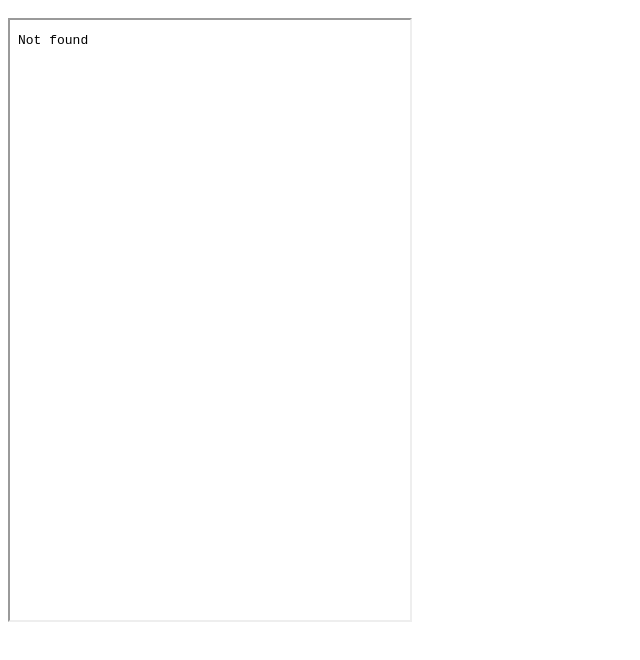
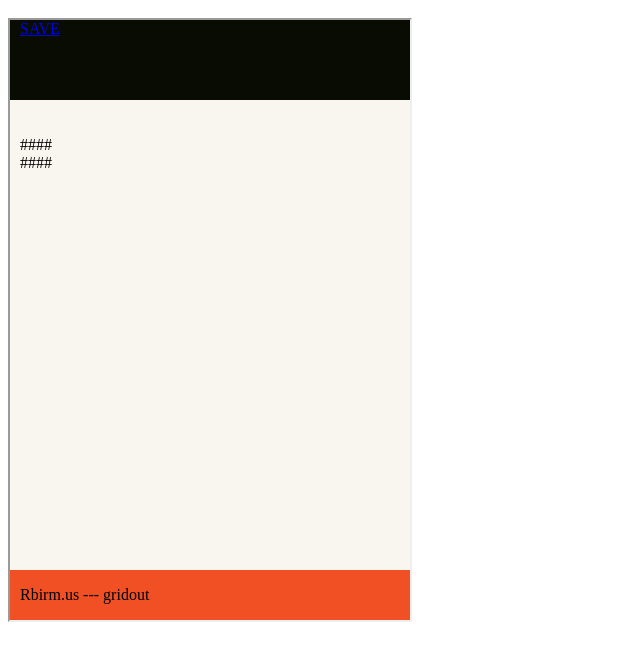
Before and after one commit to birm/gridout, a website: page index.html in a window 1280 px wide. Shown: the part 48-708 px from the top of the page, without its empty margins (0-640 px from the left). Drawn offline with Linux system fonts and the light colour scheme; the site is published under a folder, as on GitHub Pages, so addresses that start at the root find nothing.

Commit message:
Update index.html

```diff
--- a/index.html
+++ b/index.html
@@ -1,4 +1,4 @@
 <html>
   <h1>preview gridout</h1>
-  <iframe src="/gridout.html" height="600" width="400"></iframe>
+  <iframe src="gridout.html" height="600" width="400"></iframe>
 </html>
```
